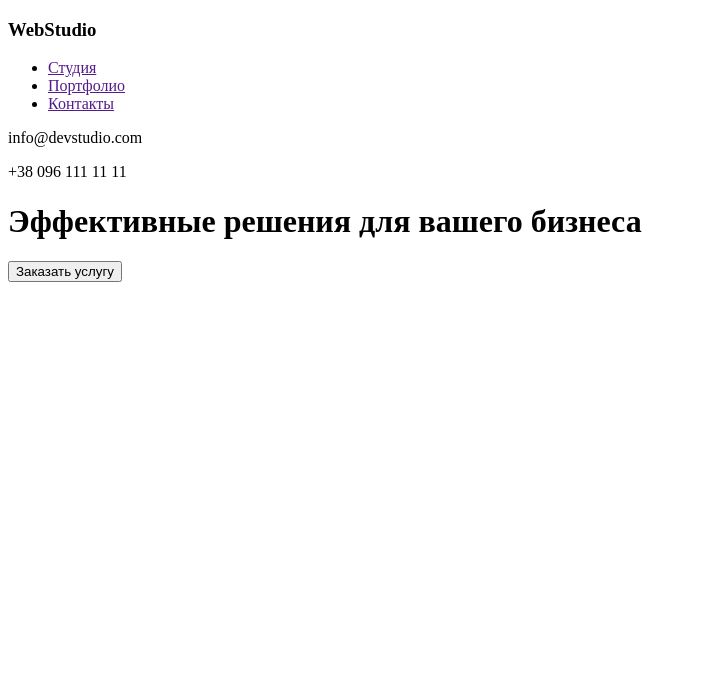
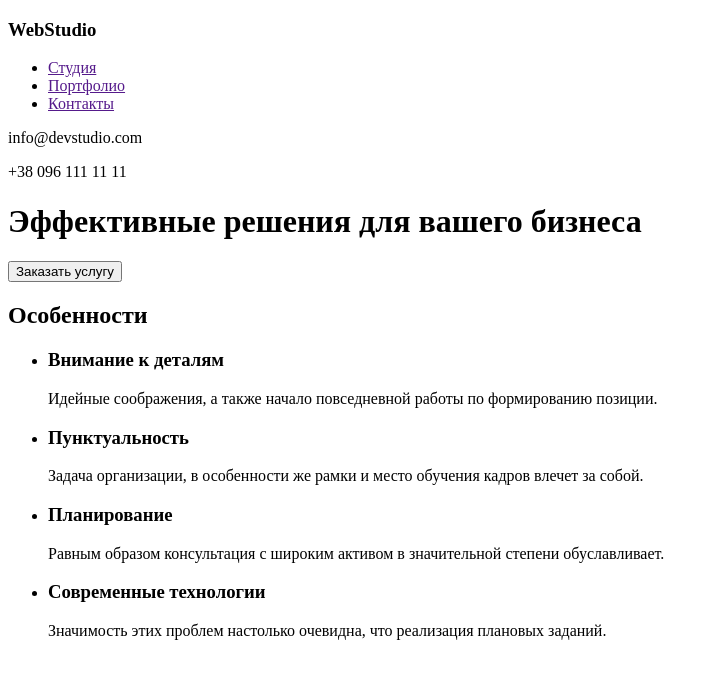
Before and after one commit to NataliiaHrynchuk/goit-markup-hw-01, a plain HTML site: page index.html in a window 1280 px wide. Shown: the whole page, without its empty margins (0-719 px from the left). Drawn offline with Linux system fonts and the light colour scheme.

Commit message:
Додано блок Особенности

```diff
--- a/index.html
+++ b/index.html
@@ -29,6 +29,29 @@
             <button>Заказать услугу</button>
 
         </div>
+        <div>
+            <h2>Особенности</h2>
+                 <ul>
+                    <li>
+                        <h3>Внимание к деталям</h3>
+                        <p>Идейные соображения, а также начало повседневной работы по формированию позиции.</p>
+                    </li>
+                    <li>
+                        <h3>Пунктуальность</h3>
+                        <p>Задача организации, в особенности же рамки и место обучения кадров влечет за собой.</p>
+                    </li>
+                    <li>
+                        <h3>Планирование</h3>
+                        <p>Равным образом консультация с широким активом в значительной степени обуславливает.</p>
+                    </li>
+                    <li>
+                        <h3>Современные технологии</h3>
+                        <p>Значимость этих проблем настолько очевидна, что реализация плановых заданий.</p>
+                    </li>
+                </ul>
+
+
+        </div>
     </main>
 </body>
 </html>
```
